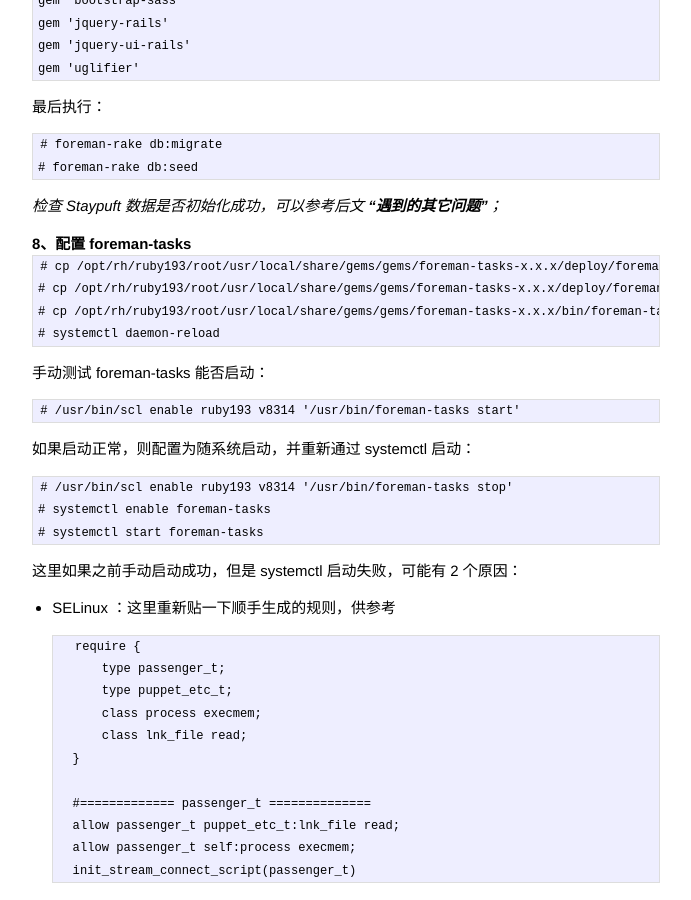
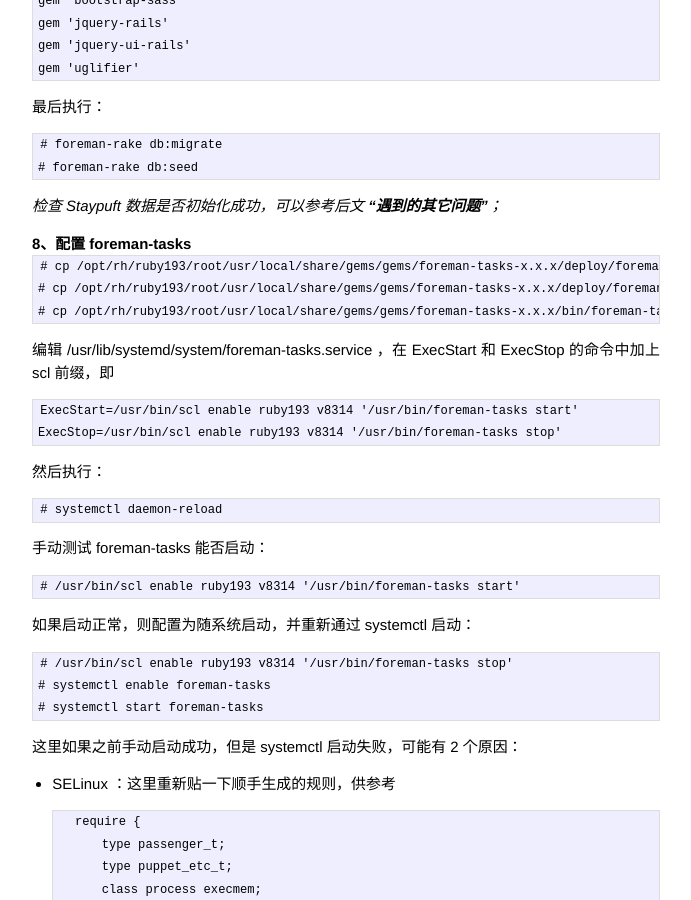
Before and after one commit to zhaochao/zhaochao.github.io, a Jekyll site: the page built from _posts/2015-01-21-Manual-Installation-of-Staypuft.md, in a window 1280 px wide and 900 px high, scrolled down 3511 px. Shown: the whole window, without its empty margins (294-985 px from the left). Built offline with Jekyll 4.4.1, drawn with Linux system fonts in a browser that asks for light colours; Markdown is read by kramdown in place of the engine named in the settings.

Commit message:
Manual-Installation-of-Staypuft: fixes the foreman-tasks system service installation procedure.
Signed-off-by: Zhao Chao <zhaochao1984@gmail.com>

```diff
--- a/_posts/2015-01-21-Manual-Installation-of-Staypuft.md
+++ b/_posts/2015-01-21-Manual-Installation-of-Staypuft.md
@@ -157,6 +157,14 @@
     # cp /opt/rh/ruby193/root/usr/local/share/gems/gems/foreman-tasks-x.x.x/deploy/foreman-tasks.sysconfig /etc/sysconfig/foreman-tasks
     # cp /opt/rh/ruby193/root/usr/local/share/gems/gems/foreman-tasks-x.x.x/deploy/foreman-tasks.service /usr/lib/systemd/system/
     # cp /opt/rh/ruby193/root/usr/local/share/gems/gems/foreman-tasks-x.x.x/bin/foreman-tasks /usr/bin/
+
+编辑 /usr/lib/systemd/system/foreman-tasks.service ，在 ExecStart 和 ExecStop 的命令中加上 scl 前缀，即
+
+    ExecStart=/usr/bin/scl enable ruby193 v8314 '/usr/bin/foreman-tasks start'
+    ExecStop=/usr/bin/scl enable ruby193 v8314 '/usr/bin/foreman-tasks stop'
+
+然后执行：
+
     # systemctl daemon-reload
 
 手动测试 foreman-tasks 能否启动：
```
